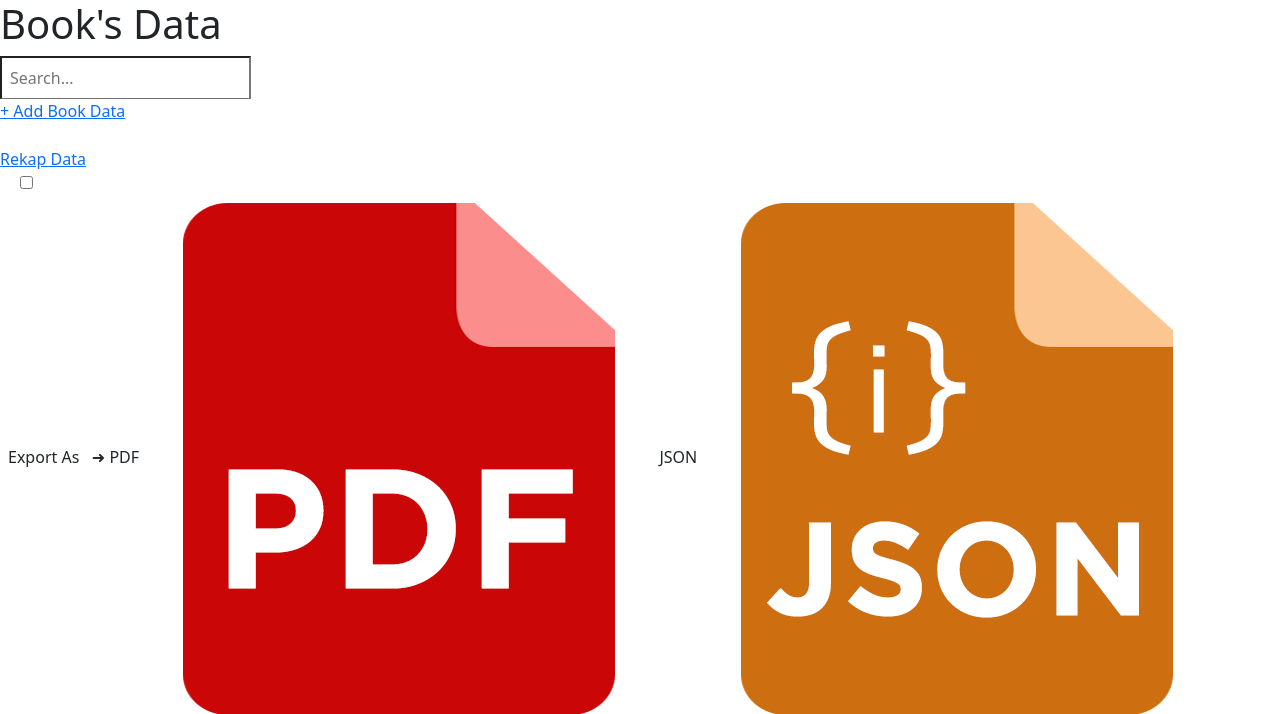
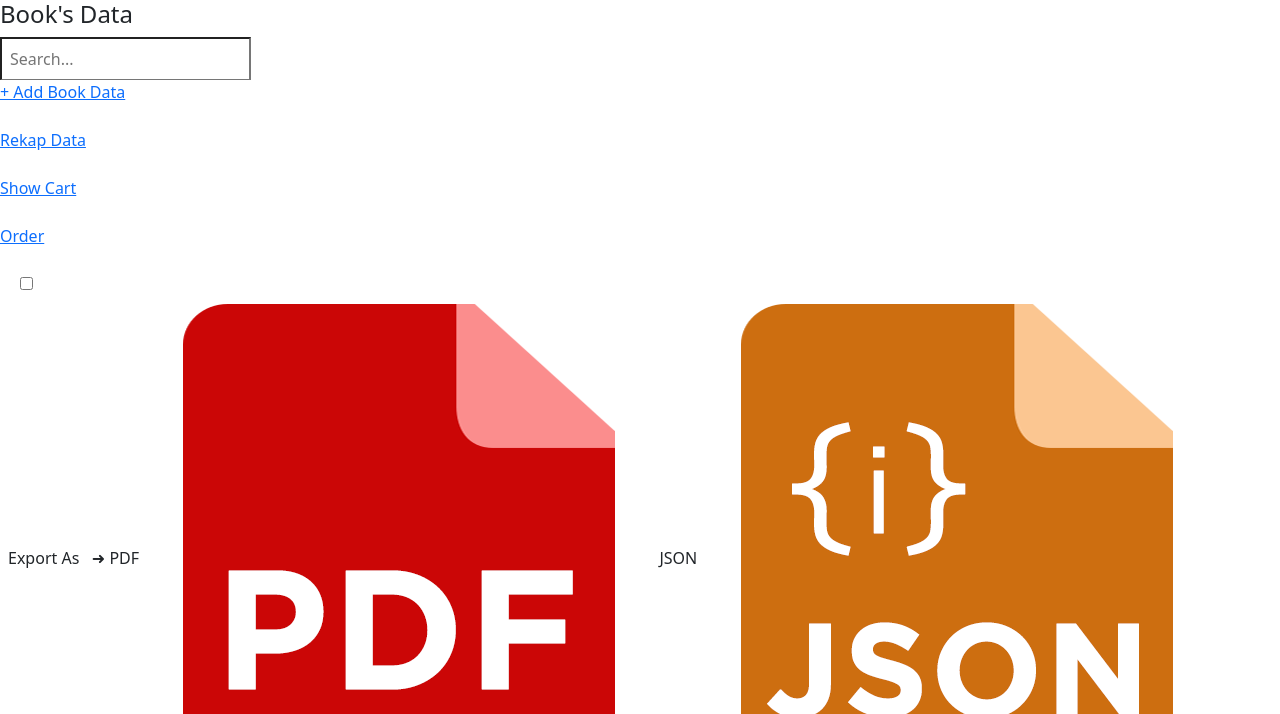
Before and after one commit to ArdefGZ/Project-PBP, a PHP site: page /view_books_detail.php in a window 1280 px wide. Shown: the top 714 px of the page. Run offline with PHP 8.4, Linux system fonts and the light colour scheme; data comes from the database, SQL or seed files in the repository.

Commit message:
Update view_books_detail.php

```diff
--- a/TugasMatkul/view_books_detail.php
+++ b/TugasMatkul/view_books_detail.php
@@ -13,12 +13,14 @@
 <body>
     <main class="table">
         <section class="table__header">
-            <h1>Book's Data</h1>
+            <h1 style="font-size: 24px;">Book's Data</h1>
             <div class="input-group">
                 <input type="search" id="search" placeholder="Search...">
             </div>
             <a class="custom-button" href="add_book.php">+ Add Book Data</a><br /><br />
-            <a class="custom-button" href="graf_buku.php">Rekap Data</a>
+            <a class="custom-button" href="graf_buku.php">Rekap Data</a><br /><br />
+            <a class="custom-button" href="show_cart.php?id=' . $row->isbn . '">Show Cart</a><br /><br />
+            <a class="custom-button" href="order_date.php?id=' . $row->isbn . '">Order</a><br /><br />
             <div class="export__file">
                 <label for="export-file" class="export__file-btn" title="Export File"></label>
                 <input type="checkbox" id="export-file">
```
